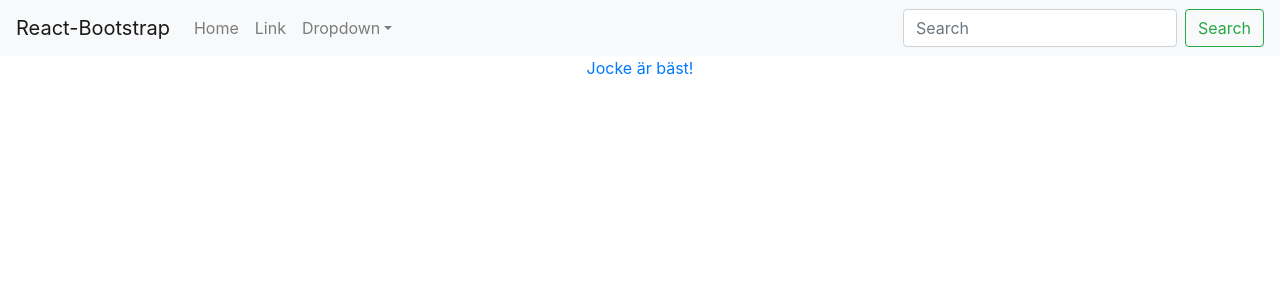
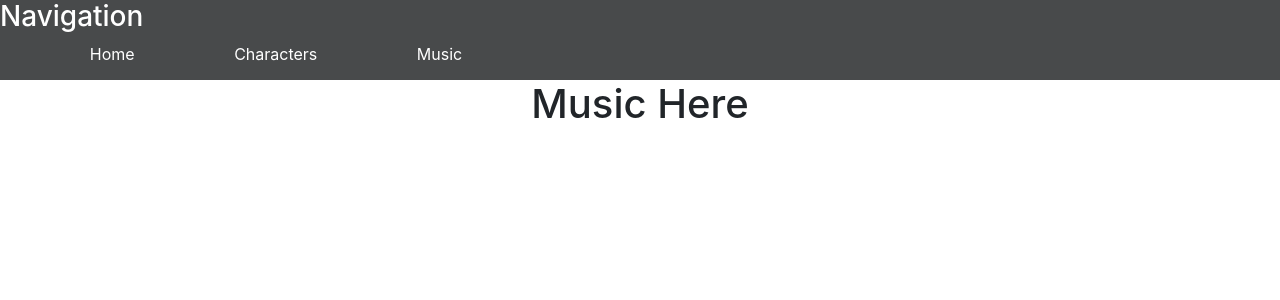
Before and after one commit to Jollers/Dm-Tools, a React (Create React App) app: page /Music in a window 1280 px wide. Shown: the top 300 px of the page. Built offline with nearby package versions, Linux system fonts and the light colour scheme.

Commit message:
Added Routes

```diff
--- a/package.json
+++ b/package.json
@@ -10,6 +10,7 @@
     "react": "^17.0.1",
     "react-bootstrap": "^1.4.0",
     "react-dom": "^17.0.1",
+    "react-router-dom": "^5.2.0",
     "react-scripts": "4.0.0",
     "web-vitals": "^0.2.4"
   },
@@ -36,5 +37,8 @@
       "last 1 firefox version",
       "last 1 safari version"
     ]
+  },
+  "devDependencies": {
+    "css-loader": "^5.0.1"
   }
 }
--- a/src/App.css
+++ b/src/App.css
@@ -1,38 +1,12 @@
-.App {
-  text-align: center;
+.App{
+    text-align: center;
 }
 
-.App-logo {
-  height: 40vmin;
-  pointer-events: none;
+nav{
+    display: flex;
+    justify-content: space-around;
+    align-items: center;
+    min-height: 10vh;
+    background: rgb(72, 74, 75);
+    color: white;
 }
-
-@media (prefers-reduced-motion: no-preference) {
-  .App-logo {
-    animation: App-logo-spin infinite 20s linear;
-  }
-}
-
-.App-header {
-  background-color: #282c34;
-  min-height: 100vh;
-  display: flex;
-  flex-direction: column;
-  align-items: center;
-  justify-content: center;
-  font-size: calc(10px + 2vmin);
-  color: white;
-}
-
-.App-link {
-  color: #61dafb;
-}
-
-@keyframes App-logo-spin {
-  from {
-    transform: rotate(0deg);
-  }
-  to {
-    transform: rotate(360deg);
-  }
-}
--- a/src/App.js
+++ b/src/App.js
@@ -1,14 +1,24 @@
 import './App.css';
 import Home from './Components/Home';
-import Navigationbar from './Components/Navigationbar';
+import Characters from './Components/Characters/Characters';
+import Navigationbar from './Components/Navigationbar/Navigationbar';
+import Music from './Components/Music/Music';
 import 'bootstrap/dist/css/bootstrap.min.css';
+import { BrowserRouter as Router, Switch, Route, NavLink, Link } from 'react-router-dom';
 
 function App() {
   return (
-    <div className="App">
-    <Navigationbar />
-     <Home />
-    </div>
+    <Router>
+      <div className="App">
+        <Navigationbar />
+        <Switch>
+          <Route path="/" exact component={Home} />
+          <Route path="/Characters" component={Characters} />
+          <Route path="/Music" component={Music} />
+        </Switch>
+
+      </div>
+    </Router>
   );
 }
 export default App;
--- /dev/null
+++ b/src/Components/Characters/Characters.js
@@ -0,0 +1,12 @@
+import React from "react";
+
+
+function Characters() {
+    return (
+        <div className="Characters">
+            <h1>Characters</h1>
+        </div>
+    );
+};
+
+export default Characters;
--- a/src/Components/Home.js
+++ b/src/Components/Home.js
@@ -4,7 +4,7 @@ import React from "react";
 function Home() {
     return (
         <div className="Home">
-            <a href="http://www.gay.com">Jocke är bäst!</a>
+            <h1>Home</h1>
         </div>
     );
 };
--- /dev/null
+++ b/src/Components/Music/Music.js
@@ -0,0 +1,10 @@
+import React from "react";
+
+function Music() {
+  return (
+    <div>
+        <h1>Music Here</h1>
+    </div>
+  );
+};
+export default Music;
--- a/src/Components/Navigationbar.js
+++ /dev/null
@@ -1,29 +0,0 @@
-import React from "react";
-import { Navbar, Nav, NavItem, NavDropdown, MenuItem, Form, FormControl, Button } from 'react-bootstrap';
-
-function Navigationbar() {
-    return (
-  <Navbar bg="light" expand="lg">
-  <Navbar.Brand href="#home">React-Bootstrap</Navbar.Brand>
-  <Navbar.Toggle aria-controls="basic-navbar-nav" />
-  <Navbar.Collapse id="basic-navbar-nav">
-    <Nav className="mr-auto">
-      <Nav.Link href="#home">Home</Nav.Link>
-      <Nav.Link href="#link">Link</Nav.Link>
-      <NavDropdown title="Dropdown" id="basic-nav-dropdown">
-        <NavDropdown.Item href="#action/3.1">Action</NavDropdown.Item>
-        <NavDropdown.Item href="#action/3.2">Another action</NavDropdown.Item>
-        <NavDropdown.Item href="#action/3.3">Something</NavDropdown.Item>
-        <NavDropdown.Divider />
-        <NavDropdown.Item href="#action/3.4">Separated link</NavDropdown.Item>
-      </NavDropdown>
-    </Nav>
-    <Form inline>
-      <FormControl type="text" placeholder="Search" className="mr-sm-2" />
-      <Button variant="outline-success">Search</Button>
-    </Form>
-  </Navbar.Collapse>
-</Navbar>
-    );
-};
-export default Navigationbar;
--- /dev/null
+++ b/src/Components/Navigationbar/Navigationbar.css
@@ -0,0 +1,7 @@
+.nav-Links{
+    width: 40%;
+    display: flex;
+    justify-content: space-around;
+    align-items: center;
+    list-style: none;
+}
--- /dev/null
+++ b/src/Components/Navigationbar/Navigationbar.js
@@ -0,0 +1,26 @@
+import React from "react";
+import './Navigationbar.css';
+import {Link} from 'react-router-dom';
+
+function Navigationbar() {
+  const navStyle = {
+    color: 'white'
+  };
+  return (
+    <nav>
+      <h3 className="text-left">Navigation</h3>
+      <ul className="nav-Links">
+        <Link style={navStyle} to="/">
+        <li>Home</li>
+        </Link>
+        <Link style={navStyle} to="/characters">
+        <li>Characters</li>
+        </Link>
+        <Link style={navStyle} to="/music">
+        <li>Music</li>
+        </Link>
+      </ul>
+    </nav>
+  );
+};
+export default Navigationbar;
```
Also changed, not shown: 1 other file (tests, documents, lock files or other folders).
